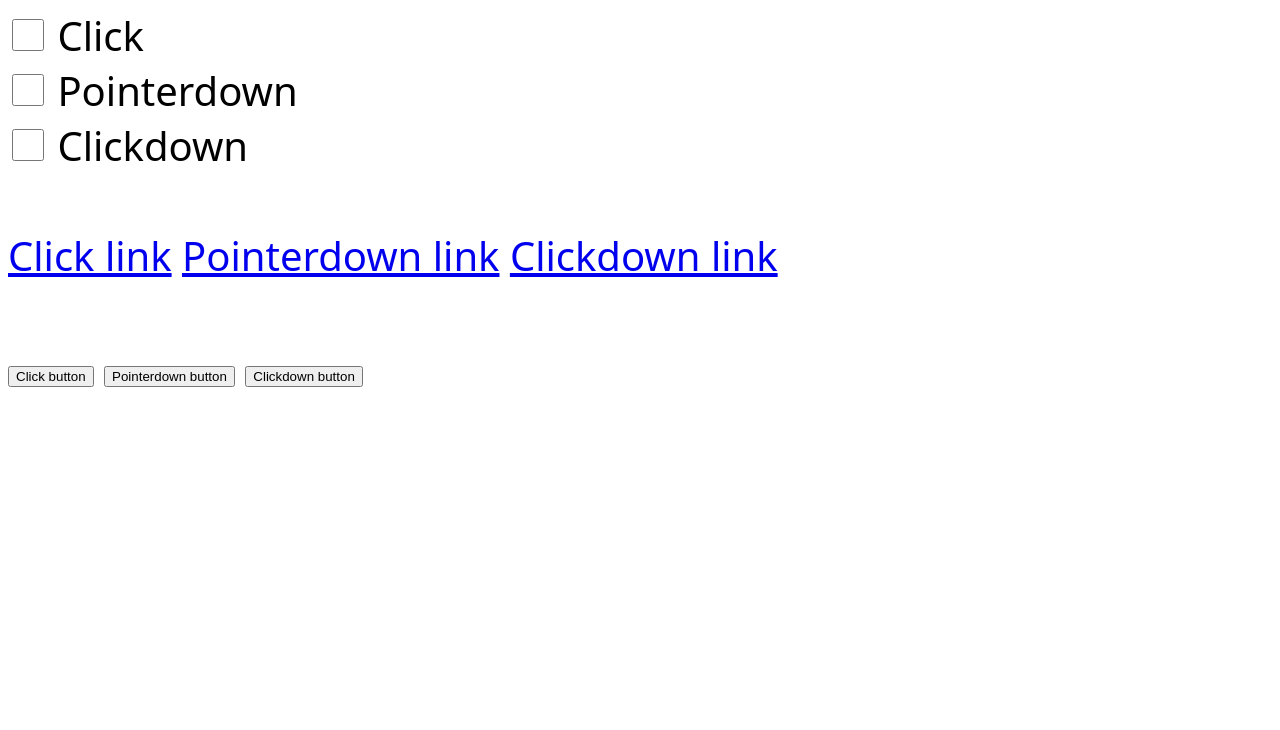
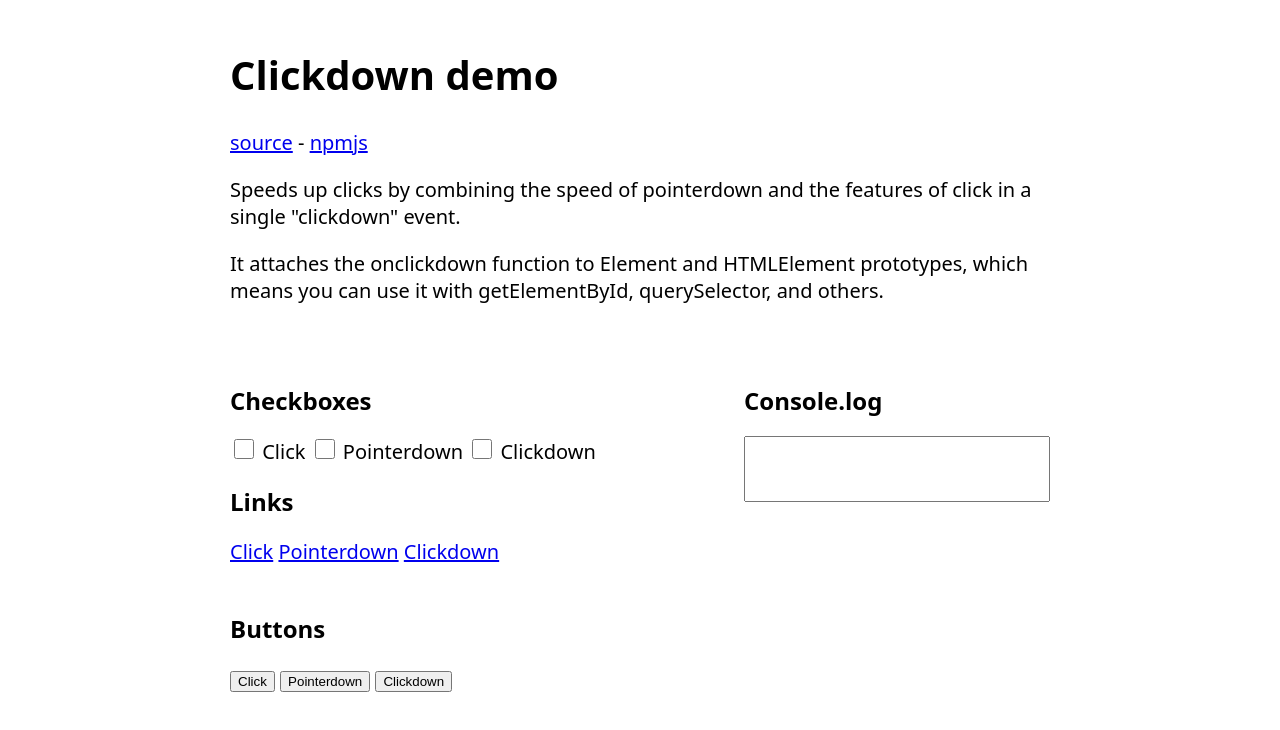
Before and after one commit to victrme/clickdown, a website built with Vite: page index.html in a window 1280 px wide. Built offline with nearby package versions, Linux system fonts and the light colour scheme.

Commit message:
Improved demo

```diff
--- a/index.html
+++ b/index.html
@@ -5,90 +5,147 @@
 		<meta name="viewport" content="width=device-width, initial-scale=1.0" />
 		<title>Clickdown Demo</title>
 
-		<style>
-			body {
-				font-size: 40px;
-				font-family: system-ui;
-			}
-
-			input[type='checkbox'] {
-				width: 32px;
-				height: 32px;
-			}
-		</style>
-
 		<script src="src/index.ts" defer></script>
 
 		<script defer>
 			window.onload = () => {
+				const log = (str) => (document.getElementById('console').textContent = str)
+
 				// Click
 
-				document.getElementById('c-input').addEventListener('click', function () {
-					console.log(this.checked)
-				})
-				document.getElementById('c-link').addEventListener('click', function () {
-					console.log(window.location.href)
-				})
-				document.getElementById('c-button').addEventListener('click', function (e) {
-					console.log(e)
-				})
+				document.querySelector('label[for="c-input"]').onclick = function () {
+					log(this.checked)
+				}
+				document.getElementById('c-input').onclick = function () {
+					log(this.checked)
+				}
+				document.getElementById('c-link').onclick = function () {
+					log(window.location.href)
+				}
+				document.getElementById('c-button').onclick = function (event) {
+					log(event.type)
+				}
 
 				// Pointerdown
 
-				document.getElementById('pd-input').addEventListener('pointerdown', function () {
-					console.log(this.checked)
-				})
-				document.getElementById('pd-link').addEventListener('pointerdown', function () {
-					console.log(window.location.href)
-				})
-				document.getElementById('pd-button').addEventListener('pointerdown', function (e) {
-					console.log(e)
-				})
+				document.querySelector('label[for="pd-input"]').onpointerdown = function () {
+					log(this.checked)
+				}
+				document.getElementById('pd-input').onpointerdown = function () {
+					log(this.checked)
+				}
+				document.getElementById('pd-link').onpointerdown = function () {
+					log(window.location.href)
+				}
+				document.getElementById('pd-button').onpointerdown = function (event) {
+					log(event.type)
+				}
 
 				// Clickdown
 
+				document.querySelector('label[for="cd-input"]').onclickdown(function (_, target) {
+					log(target.checked)
+				})
 				document.getElementById('cd-input').onclickdown(function (_, target) {
-					console.log(target.checked)
+					log(target.checked)
 				})
 				document.getElementById('cd-link').onclickdown(function () {
-					console.log(window.location.href)
+					log(window.location.href)
 				})
-				document.getElementById('cd-button').onclickdown(function (e) {
-					console.log(e)
+				document.getElementById('cd-button').onclickdown(function (event) {
+					log(event.type)
 				})
 			}
 		</script>
 	</head>
 	<body>
-		<div>
+		<header>
+			<h1>Clickdown demo</h1>
+			<a href="https://github.com/victrme/clickdown">source</a> -
+			<a href="https://npmjs.com/clickdown">npmjs</a>
+
+			<p>
+				Speeds up clicks by combining the speed of pointerdown and the features of click in a single
+				"clickdown" event.
+			</p>
+			<p>
+				It attaches the onclickdown function to Element and HTMLElement prototypes, which means you can
+				use it with getElementById, querySelector, and others.
+			</p>
+		</header>
+
+		<main>
+			<content>
+				<h2>Checkboxes</h2>
+
 				<input type="checkbox" id="c-input" />
 				<label for="c-input">Click</label>
-		</div>
 
-		<div>
 				<input type="checkbox" id="pd-input" />
 				<label for="pd-input">Pointerdown</label>
-		</div>
 
-		<div>
 				<input type="checkbox" id="cd-input" />
 				<label for="cd-input">Clickdown</label>
+
+				<br />
+
+				<h2>Links</h2>
+				<div>
+					<a href="#click" id="c-link">Click</a>
+					<a href="#pointerdown" id="pd-link">Pointerdown</a>
+					<a href="#clickdown" id="cd-link">Clickdown</a>
 				</div>
 
 				<br />
 
+				<h2>Buttons</h2>
 				<div>
-			<a href="#click" id="c-link">Click link</a>
-			<a href="#pointerdown" id="pd-link">Pointerdown link</a>
-			<a href="#clickdown" id="cd-link">Clickdown link</a>
+					<button id="c-button">Click</button>
+					<button id="pd-button">Pointerdown</button>
+					<button id="cd-button">Clickdown</button>
 				</div>
+			</content>
 
-		<br />
+			<content>
+				<h2>Console.log</h2>
+				<textarea id="console"></textarea>
+			</content>
+		</main>
 
-		<div>
-			<button id="c-button">Click button</button>
-			<button id="pd-button">Pointerdown button</button>
-			<button id="cd-button">Clickdown button</button>
-		</div>
+		<style>
+			body {
+				font-size: 20px;
+				font-family: system-ui;
+				max-width: 900px;
+				margin: auto;
+			}
+
+			input[type='checkbox'] {
+				width: 20px;
+				height: 20px;
+			}
+
+			header,
+			main {
+				padding: 1em 2em;
+			}
+
+			main {
+				display: flex;
+				flex-wrap: wrap;
+				place-content: space-between;
+				gap: 3em;
+			}
+
+			textarea {
+				resize: none;
+				height: 60px;
+				width: 300px;
+			}
+
+			h2 {
+				font-size: 1.2em;
+			}
+		</style>
 	</body>
 </html>
```
Lines whose indentation alone changed are shown as unchanged.
